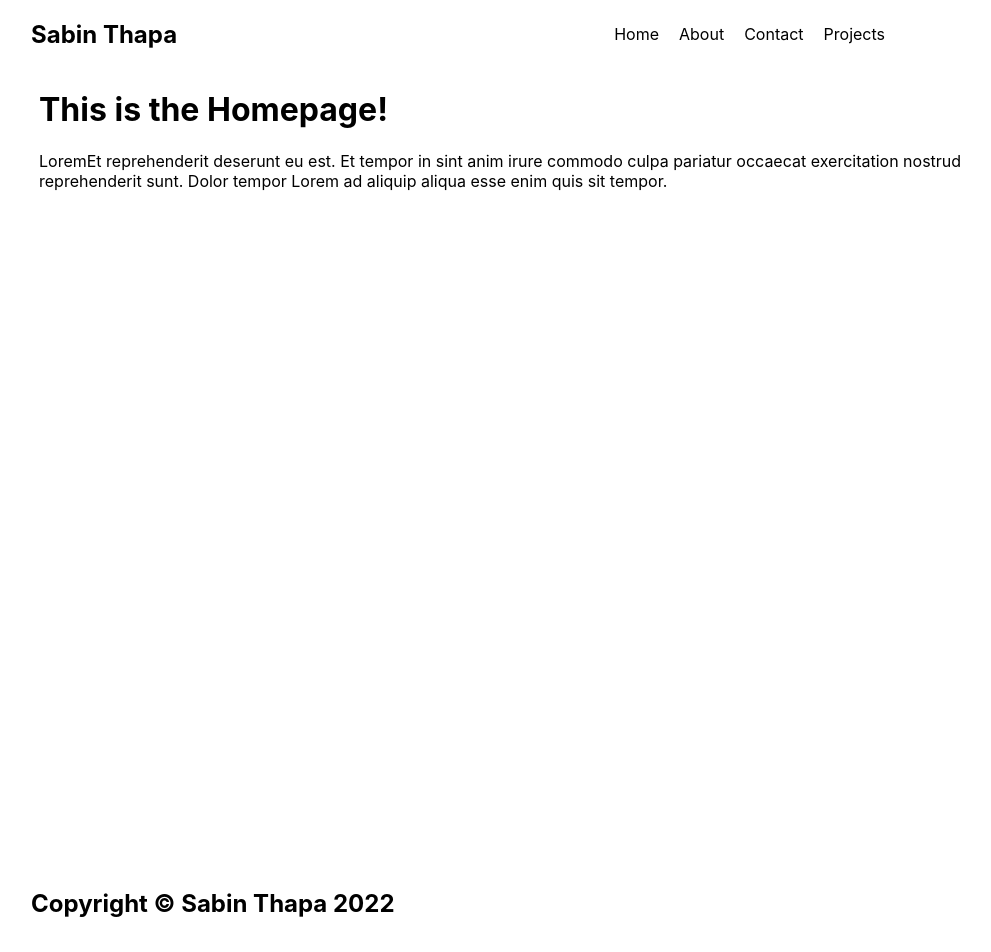
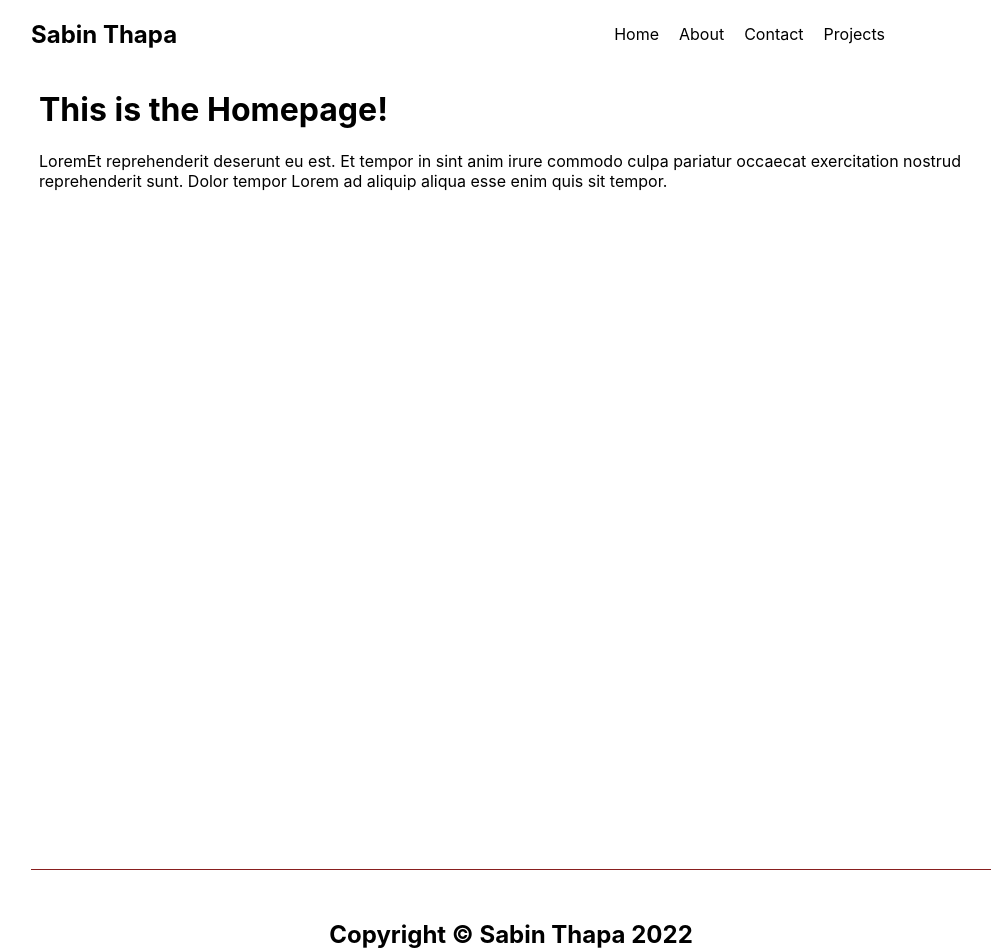
Before and after one commit to sabin-thapa/nextjs-2022, a Next.js app: page / in a window 1280 px wide. Shown: the top 952 px of the page, without its empty margins (129-1120 px from the left). Built offline with nearby package versions, Linux system fonts and the light colour scheme.

Commit message:
add custom 404 page

```diff
--- a/styles/globals.css
+++ b/styles/globals.css
@@ -14,11 +14,20 @@ a {
 * {
   box-sizing: border-box;
 }
-.footer {
+footer {
   width: 100%;
   height: 100px;
-  border-top: 2px solid #881f1f;
+  border-top: 1px solid #881f1f;
   display: flex;
   justify-content: center;
-  align-items: center;
+  align-items: flex-end;
 }
+
+.not-found {
+  text-align: center;
+}
+
+.not-found a {
+  color: #4979ff;
+  text-decoration: underline;
+}
```
Also changed, not shown: pages/404.js (added, +17 -0 lines).
